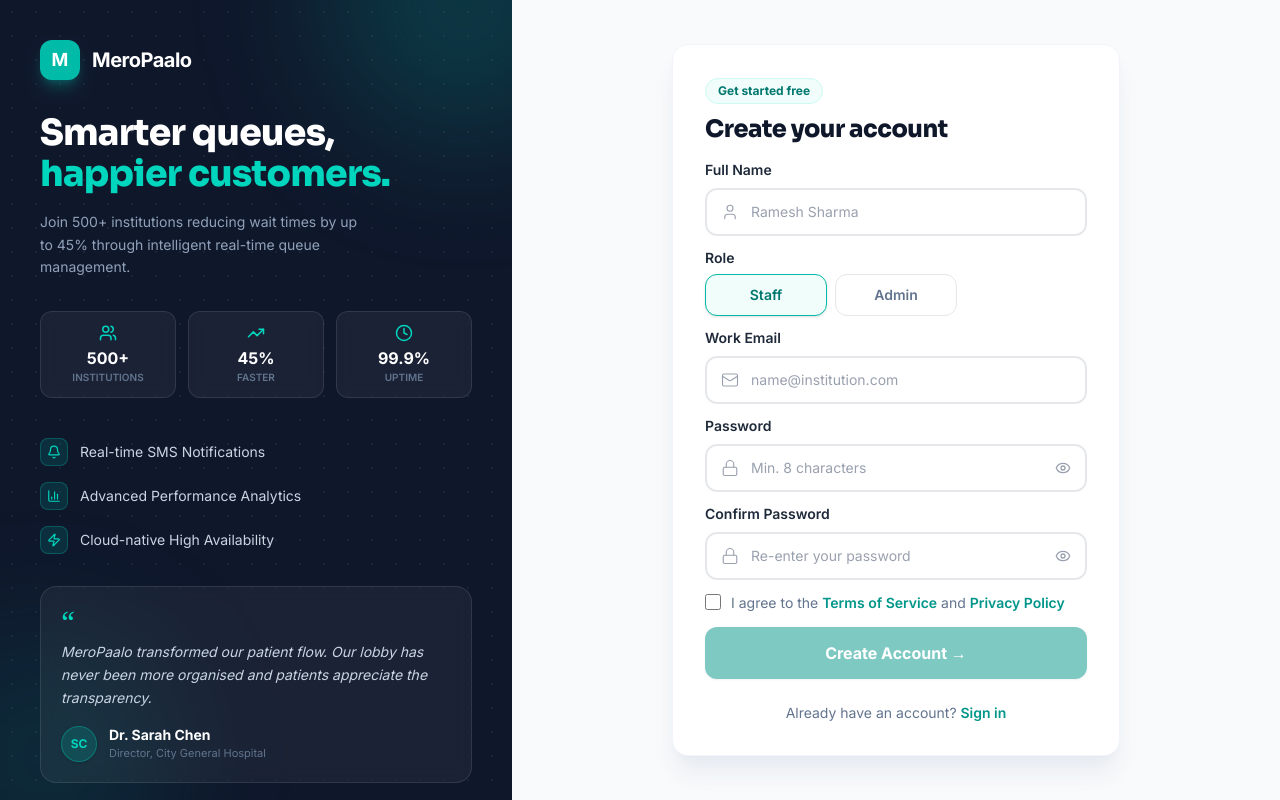
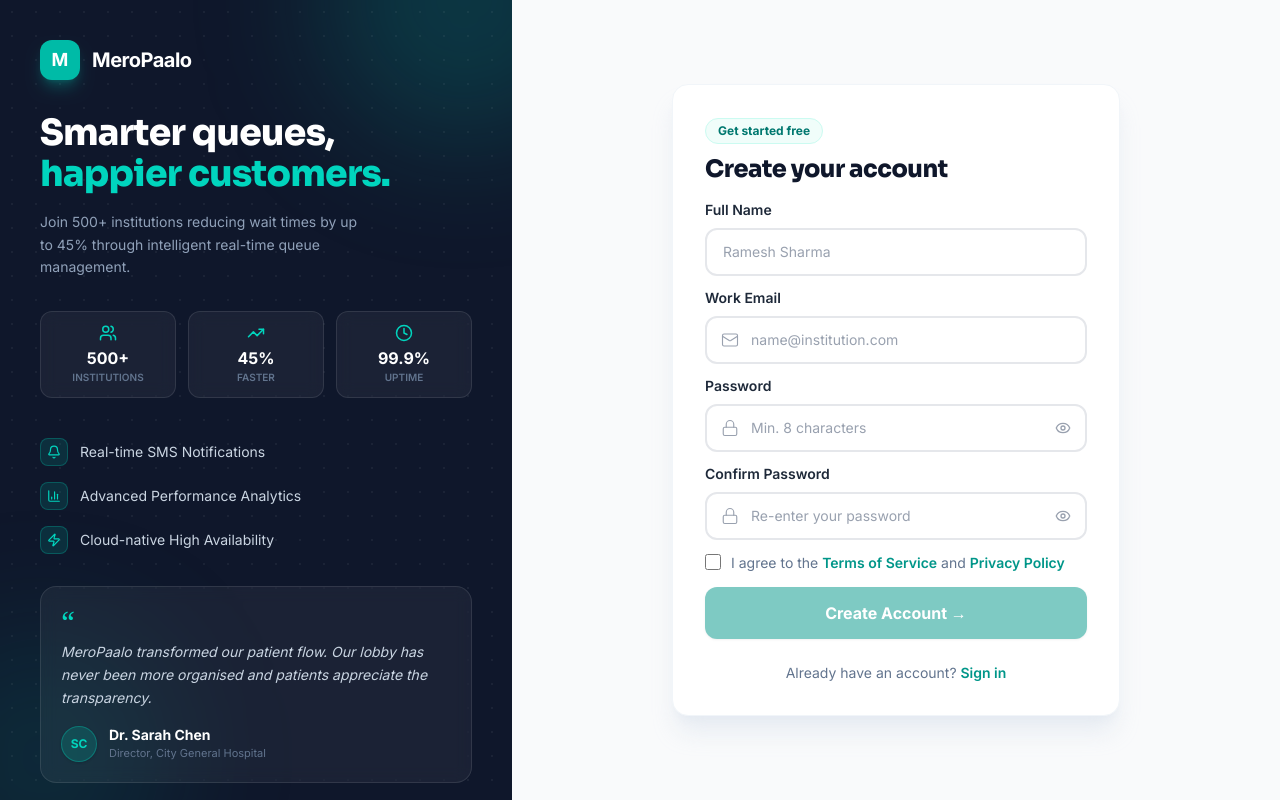
Before and after one commit to Prajwal-k0ira1a/MeroPaalo, a React (Vite) app in the folder frontend/: page /signup in a window 1280 px wide. Built offline with nearby package versions, Linux system fonts and the light colour scheme.

Commit message:
SignUp UI Minor Improvements

```diff
--- a/frontend/src/Authentication/SignUp.jsx
+++ b/frontend/src/Authentication/SignUp.jsx
@@ -1,19 +1,9 @@
 import { useState } from "react";
-import {
-  User,
-  Mail,
-  Lock,
-  Eye,
-  EyeOff,
-  Building2,
-  CheckCircle2,
-} from "lucide-react";
+import { Mail, Lock, Eye, EyeOff, CheckCircle2 } from "lucide-react";
 import { Link } from "react-router-dom";
 import { Button } from "./components/Button";
 import { Input } from "./components/Input";
 import { LeftSidebar } from "./components/LeftSidebar";
-
-const ROLES = ["Staff", "Admin"];
 
 export const SignUp = () => {
   const [formData, setFormData] = useState({
@@ -23,7 +13,7 @@ export const SignUp = () => {
     password: "",
     confirmPassword: "",
   });
-  const [role, setRole] = useState("Staff");
+
   const [showPass, setShowPass] = useState(false);
   const [showConf, setShowConf] = useState(false);
   const [isLoading, setIsLoading] = useState(false);
@@ -66,7 +56,6 @@ export const SignUp = () => {
     setIsLoading(true);
     // TODO: replace with real API call
     setTimeout(() => {
-      console.log("SignUp:", { ...formData, role });
       setIsLoading(false);
     }, 1000);
   };
@@ -107,34 +96,10 @@ export const SignUp = () => {
                   type="text"
                   name="fullName"
                   placeholder="Ramesh Sharma"
-                  icon={User}
                   value={formData.fullName}
                   onChange={handleChange}
                   required
                 />
-              </div>
-            </div>
-
-            {/* Role selector */}
-            <div>
-              <label className="block text-sm font-semibold text-gray-800 mb-1.5">
-                Role
-              </label>
-              <div className="grid grid-cols-3 gap-2">
-                {ROLES.map((r) => (
-                  <button
-                    key={r}
-                    type="button"
-                    onClick={() => setRole(r)}
-                    className={`py-2.5 rounded-xl border text-sm font-semibold transition-all duration-200 ${
-                      role === r
-                        ? "border-teal-500 bg-teal-50 text-teal-700 shadow-sm"
-                        : "border-gray-200 text-slate-500 hover:border-teal-300 hover:text-slate-800"
-                    }`}
-                  >
-                    {r}
-                  </button>
-                ))}
               </div>
             </div>
 
```
